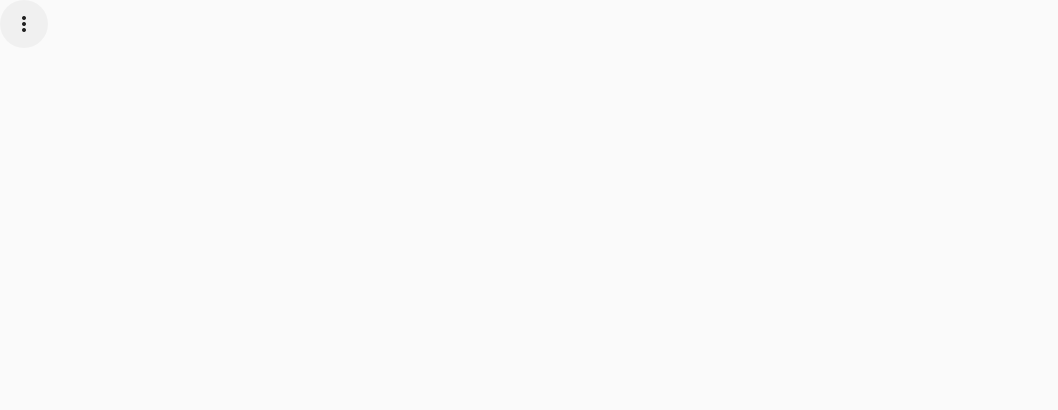
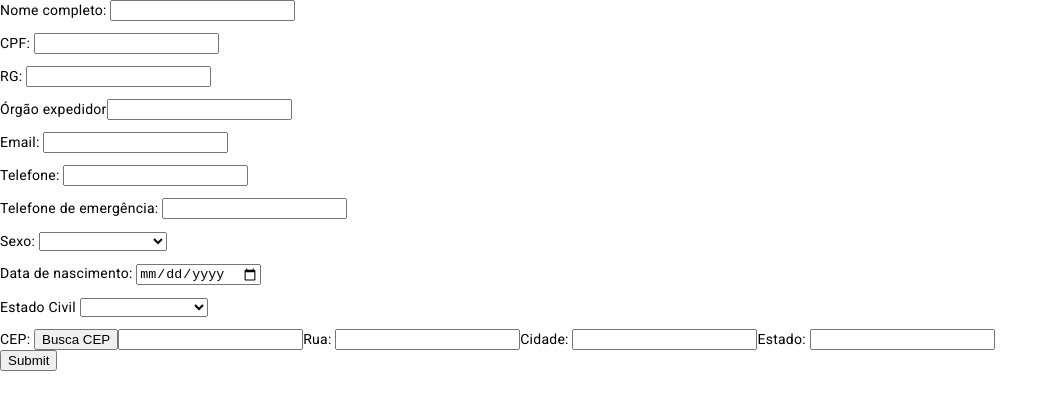
Before and after one commit to axpedro/LABMedical, an Angular app: page /patient-registration in a window 1280 px wide. Before the commit this address led to /. Shown: the top 410 px of the page, without its empty margins (0-1058 px from the left). Built offline with nearby package versions, Linux system fonts and the light colour scheme.

Commit message:
Criação do componente cadastro paciente (patient-registration) criação do objeto com cados do paciente e do endereço. Vinculação dos objetos com o respectivo form do template Criação básica do template html

```diff
--- a/src/app/app.component.html
+++ b/src/app/app.component.html
@@ -1,4 +1,4 @@
-
+<!--
         <app-side-bar >
-        </app-side-bar>
+        </app-side-bar> -->
         <router-outlet ></router-outlet>
--- a/src/app/app.component.ts
+++ b/src/app/app.component.ts
@@ -4,13 +4,14 @@ import { LoginComponent } from "./login/login.component";
 import { SideBarComponent } from './side-bar/side-bar.component';
 import { DashboardComponent } from './dashboard/dashboard.component';
 import { NgIf } from '@angular/common';
+import { PatientRegistrationComponent } from './patient-registration/patient-registration.component';
 
 @Component({
     selector: 'app-root',
     standalone: true,
     templateUrl: './app.component.html',
     styleUrl: './app.component.css',
-    imports: [RouterOutlet, LoginComponent, SideBarComponent, DashboardComponent, NgIf]
+    imports: [RouterOutlet, LoginComponent, SideBarComponent, DashboardComponent, NgIf,PatientRegistrationComponent]
 })
 export class AppComponent {
   title = 'LABMedical';
--- a/src/app/app.routes.ts
+++ b/src/app/app.routes.ts
@@ -2,6 +2,7 @@ import { Routes } from '@angular/router';
 import { LoginComponent } from './login/login.component';
 import { DashboardComponent } from './dashboard/dashboard.component';
 import { SideBarComponent } from './side-bar/side-bar.component';
+import { PatientRegistrationComponent } from './patient-registration/patient-registration.component';
 
 export const routes: Routes = [{
 
@@ -20,7 +21,12 @@ export const routes: Routes = [{
 
 
     },
+    {
+        path:'patient-registration',
+        component: PatientRegistrationComponent
 
+
+    }
 
 
 ];
--- a/src/app/login/login.component.ts
+++ b/src/app/login/login.component.ts
@@ -19,7 +19,7 @@ export class MyErrorStateMatcher implements ErrorStateMatcher {
 @Component({
   selector: 'app-login',
   standalone: true,
-  imports: [FormsModule, FormsModule, ReactiveFormsModule, NgIf, SideBarComponent, MatSidenavModule],
+  imports: [FormsModule, ReactiveFormsModule, NgIf, SideBarComponent, MatSidenavModule],
   templateUrl: './login.component.html',
   styleUrl: './login.component.css'
 })
--- /dev/null
+++ b/src/app/patient-registration/patient-registration.component.html
@@ -0,0 +1,92 @@
+
+    <form [formGroup]="PatientForm" (ngSubmit)="onSubmit()">
+
+        <p>
+          <label for="fullName">Nome completo: </label>
+          <input type="text" id="fullName" name="fullName" formControlName="fullName">
+        </p>
+
+        <p>
+          <label for="Cpf">CPF: </label>
+          <input type="text" id="Cpf" name="Cpf" formControlName="Cpf">
+        </p>
+        <p>
+            <label for="rg">RG: </label>
+            <input type="text" id="rg" name="rg" formControlName="rg">
+          </p>
+
+        <p>
+            <p>
+                <label for="rgExpeditor">Órgão expedidor</label>
+                <input type="text" id="rgExpeditor" name="rgExpeditor" formControlName="rgExpeditor">
+              </p>
+
+            <p>
+          <label for="email">Email: </label>
+          <input type="text" id="email" name="email" formControlName="email">
+        </p>
+        <p>
+            <label for="phone">Telefone: </label>
+            <input type="text" id="phone" name="phone" formControlName="phone">
+          </p>
+          <p>
+            <label for="emergencyTel">Telefone de emergência: </label>
+            <input type="text" id="emergencyTel" name="emergencyTel" formControlName="emergencyTel">
+          </p>
+
+        <p>
+          <label for="gender">Sexo: </label>
+          <select id="gender" name="gender" formControlName="gender">
+            <option value="1">Homem</option>
+            <option value="2">Mulher</option>
+            <option value="3">Prefiro não opinar</option>
+
+          </select>
+        </p>
+       <p>
+        <label for="birth">Data de nascimento: </label>
+        <input type="date" id="birth" name="birth" formControlName="birth">
+
+       </p>
+
+        <p>
+          <label for="status">Estado Civil </label>
+          <select id="status" name="status" formControlName="status">
+            <option value="1">Solteiro(a)</option>
+            <option value="2">Casado(a)</option>
+            <option value="3">Prefiro não opinar</option>
+
+          </select>
+        </p>
+
+        <form [formGroup]="AddressForm" >
+            <div class="address">
+                <label for="zip">CEP: </label><button>Busca CEP</button>
+                <input type="text" id="zip" formControlName="zip" class="form-control">
+                <label for="street">Rua: </label>
+                <input type="text" id="street" formControlName="street" class="form-control">
+                <label for="city">Cidade: </label>
+                <input type="text" id="city" formControlName="city" class="form-control">
+                <label for="state">Estado: </label>
+                <input type="text" id="state" formControlName="state" class="form-control">
+
+
+
+
+              </div>
+
+        </form>
+
+
+
+
+
+
+
+
+
+        <p>
+          <button type="submit">Submit</button>
+        </p>
+
+      </form>
--- /dev/null
+++ b/src/app/patient-registration/patient-registration.component.ts
@@ -0,0 +1,66 @@
+import { Component } from '@angular/core';
+import { FormControl, FormGroup, ReactiveFormsModule, FormsModule } from '@angular/forms';
+import { BrowserModule } from '@angular/platform-browser';
+import {CommonModule} from '@angular/common'
+
+@Component({
+  selector: 'app-patient-registration',
+  standalone: true,
+  imports: [ReactiveFormsModule, FormsModule, CommonModule],
+  templateUrl: './patient-registration.component.html',
+  styleUrl: './patient-registration.component.css'
+})
+export class PatientRegistrationComponent {
+  AddressForm: FormGroup = new FormGroup({
+    street: new FormControl(''),
+    city: new FormControl(''),
+    state: new FormControl(''),
+    zip: new FormControl('')
+
+  })
+  PatientForm: FormGroup = new FormGroup({
+
+    fullName : new FormControl(''),
+    Cpf: new FormControl(''),
+    ssp: new FormControl(''),
+    gender :new FormControl(''),
+    birth: new FormControl(''),
+    rg : new FormControl(''),
+    rgExpeditor : new FormControl(''),
+    status : new FormControl(''),
+    phone : new FormControl(''),
+    email : new FormControl(''),
+    nationality : new FormControl(''),
+    emergencyTel : new FormControl(''),
+    address : this.AddressForm
+
+  });
+  onSubmit(){
+    console.log(this.PatientForm.value);
+
+  }
+
+// Nome Completo: Obrigatório, com máximo e mínimo de 64 e 8 caracteres, respectivamente.
+// Gênero: Obrigatório com dropdown de opções pré-definidas.
+// Data de Nascimento: Obrigatório, data válida.
+// CPF: Obrigatório com o formato 000.000.000-00
+// RG com órgão expedidor: Obrigatório, com máximo de 20 caracteres.
+// Estado Civil: Obrigatório com dropdown de opções pré-definidas.
+// Telefone: Obrigatório com o formato (99) 9 9999-99999
+// E-mail: Não obrigatório e com validação.
+// Naturalidade: Obrigatório, com máximo e mínimo de 64 e 8 caracteres, respectivamente.
+// Contato de Emergência: Obrigatório com o formato (99) 9 9999-99999
+// Lista de Alergias: Não obrigatório.
+// Lista de Cuidados Específicos: Não obrigatório.
+// Convênio: Não obrigatório.
+// Número do Convênio: Não obrigatório.
+// Validade do Convênio: Não obrigatório.
+// Endereço: Cep, Cidade, Estado, Logradouro, Número, Complemento, Bairro e Ponto de Referência.
+
+
+
+
+
+
+
+}
--- a/src/app/side-bar/side-bar.component.html
+++ b/src/app/side-bar/side-bar.component.html
@@ -8,7 +8,7 @@
           <a mat-list-item routerLink="/handbooks">
               <i class="material-icons">person_search</i>Prontuários
           </a>
-          <a mat-list-item routerLink="/patients">
+          <a mat-list-item routerLink="/patient-registration">
             <i class="material-icons">person_add</i>Cadastro de Pacientes
         </a>
         <a mat-list-item routerLink="/appointment">
```
Also changed, not shown: src/app/patient-registration/patient-registration.component.css (added), 1 other file (tests, documents, lock files or other folders).
